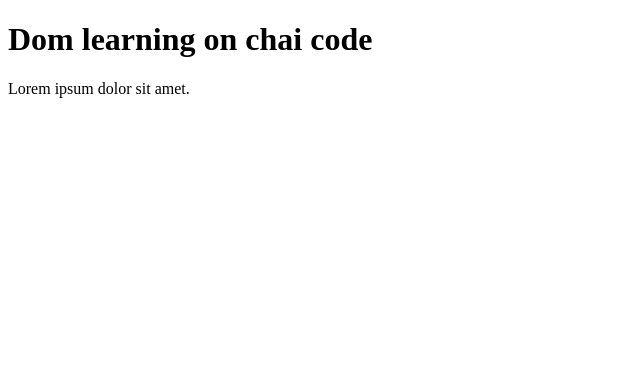
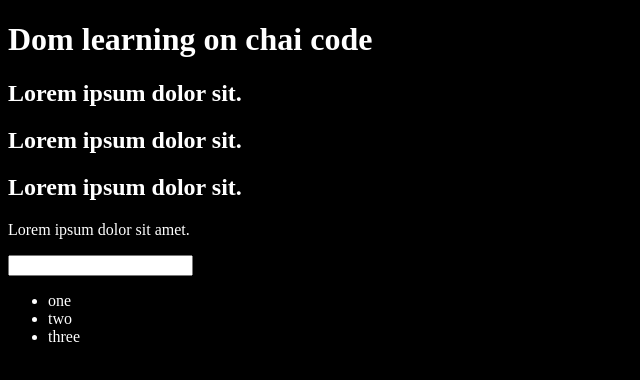
Before and after one commit to rajputranjan7/Java-scripts, a plain HTML site: page 06_dom/one.html in a window 1280 px wide. Shown: the whole page, without its empty margins (0-640 px from the left). Drawn offline with Linux system fonts and the light colour scheme.

Commit message:
chng in html performing selector on web browser cin console ..DOM

```diff
--- a/06_dom/one.html
+++ b/06_dom/one.html
@@ -3,10 +3,27 @@
 <head>
     <meta charset="UTF-8">
     <title>DOM Learning</title>
+    <style>
+        .bg-black{
+            background-color: black;
+            color: white;
+        }
+    </style>
 </head>
-<body>
-    <div class="bg-black"></div>
-    <h1 class="heading">Dom learning on chai code</h1>
+<body class="bg-black">
+    <div></div>
+    <h1 id="title" class="heading">Dom learning on chai code<span style="display: none">test text</span>
+    </h1>
+    <h2>Lorem ipsum dolor sit.</h2>
+    <h2>Lorem ipsum dolor sit.</h2>
+    <h2>Lorem ipsum dolor sit.</h2>
     <p>Lorem ipsum dolor sit amet.</p>
+    <input type="password" name="" id="">
+
+    <ul>
+        <li>one</li>
+        <li>two</li>
+        <li>three</li>
+    </ul>
 </body>
 </html>
```
